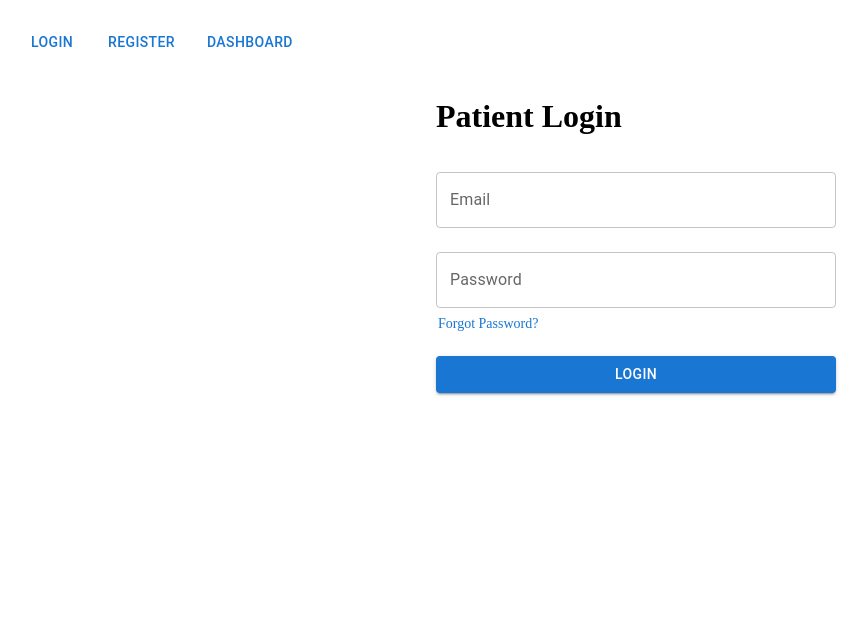
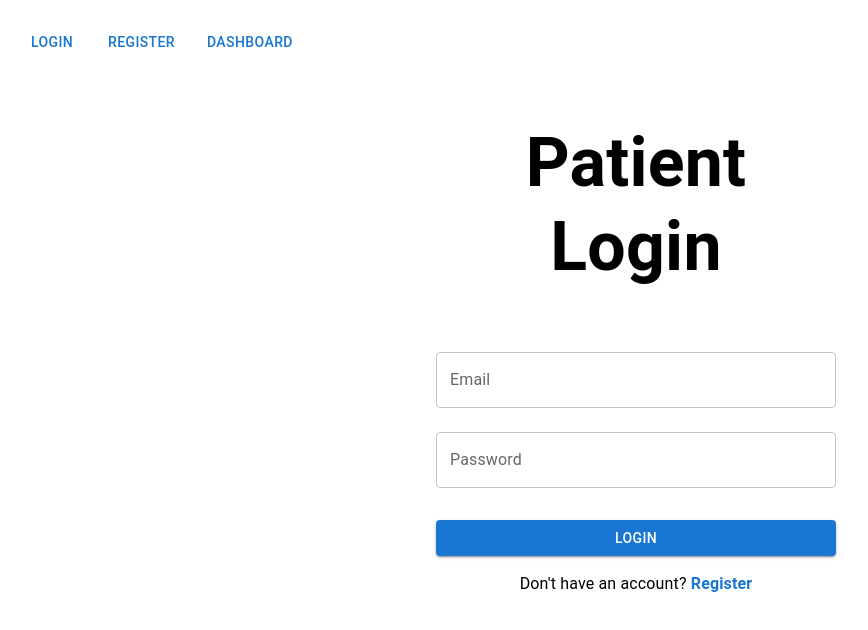
Before and after one commit to Aryaan03/TeleVitality_Connect, a React (Vite) app in the folder frontend/: page /login in a window 1280 px wide. Shown: the top 630 px of the page, without its empty margins (4-872 px from the left). Built offline with nearby package versions, Linux system fonts and the light colour scheme.

Commit message:
Update LoginPage.jsx

```diff
--- a/frontend/src/pages/LoginPage.jsx
+++ b/frontend/src/pages/LoginPage.jsx
@@ -1,45 +1,27 @@
 import { Formik, Form, Field } from 'formik';
 import * as Yup from 'yup';
-import { Button, TextField, Box, Alert } from '@mui/material';
-import { useNavigate } from 'react-router-dom';
-import { authService } from '../services/api';
-import { useState } from 'react';
+import { Button, TextField, Box, Typography } from '@mui/material';
+import { Link } from 'react-router-dom';
+import { mockLogin } from '../utils/api';
 
 export default function LoginPage() {
-  const navigate = useNavigate();
-  const [error, setError] = useState('');
-
   return (
     <Box sx={{ maxWidth: 400, margin: 'auto' }}>
-      <h1>Patient Login</h1>
-      {error && (
-        <Alert severity="error" sx={{ mb: 2 }}>
-          {error}
-        </Alert>
-      )}
+      <Typography variant="h4" gutterBottom sx={{ fontWeight: 'bold', textAlign: 'center' }}>
+      <h1>Patient Login</h1></Typography>
       <Formik
         initialValues={{ email: '', password: '' }}
         validationSchema={Yup.object({
-          email: Yup.string()
-            .email('Invalid email address')
-            .required('Required'),
-          password: Yup.string()
-            .required('Required'),
+          email: Yup.string().email('Invalid email').required('Required'),
+          password: Yup.string().required('Required'),
         })}
-        onSubmit={async (values, { setSubmitting }) => {
-          try {
-            const response = await authService.login(values);
-            // If you implement JWT token in the future:
-            // localStorage.setItem('token', response.token);
-            navigate('/dashboard');
-          } catch (err) {
-            setError(err.message);
-          } finally {
-            setSubmitting(false);
-          }
+        onSubmit={async (values) => {
+          const response = await mockLogin(values);
+          localStorage.setItem('token', response.token);
+          window.location = '/dashboard';
         }}
       >
-        {({ errors, touched, isSubmitting }) => (
+        {({ errors, touched }) => (
           <Form>
             <Field
               as={TextField}
@@ -61,21 +43,30 @@ export default function LoginPage() {
               error={touched.password && !!errors.password}
               helperText={touched.password && errors.password}
             />
-            <Box
-              sx={{color:"#1976d2", fontSize:"14px", marginLeft:'2px', cursor: 'pointer'}}
-              onClick={() => navigate('/forgot-password')}
-            >
-              Forgot Password?
-            </Box>
+
             <Button
               type="submit"
               variant="contained"
               fullWidth
-              disabled={isSubmitting}
               sx={{ mt: 3 }}
             >
-              {isSubmitting ? 'Logging in...' : 'Login'}
+              Login
             </Button>
+
+            {/* Add registration redirect */}
+            <Typography sx={{ mt: 2, textAlign: 'center' }}>
+              Don't have an account?{' '}
+              <Link
+                to="/register"
+                style={{
+                  textDecoration: 'none',
+                  color: '#1976d2',
+                  fontWeight: 'bold'
+                }}
+              >
+                Register
+              </Link>
+            </Typography>
           </Form>
         )}
       </Formik>
```
